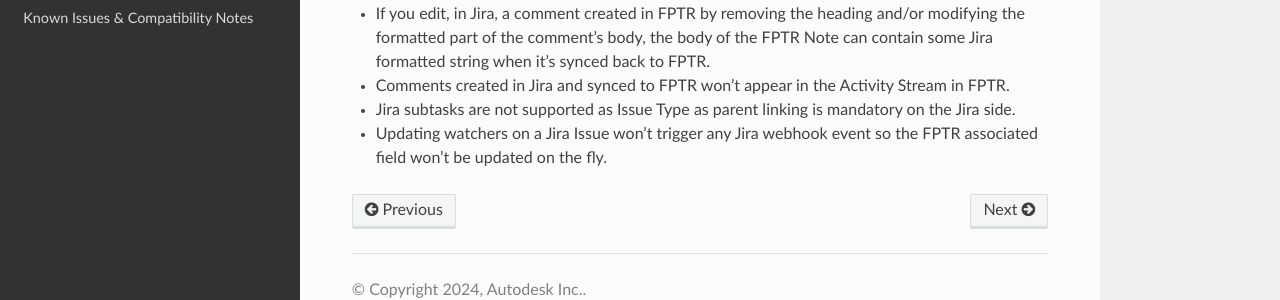
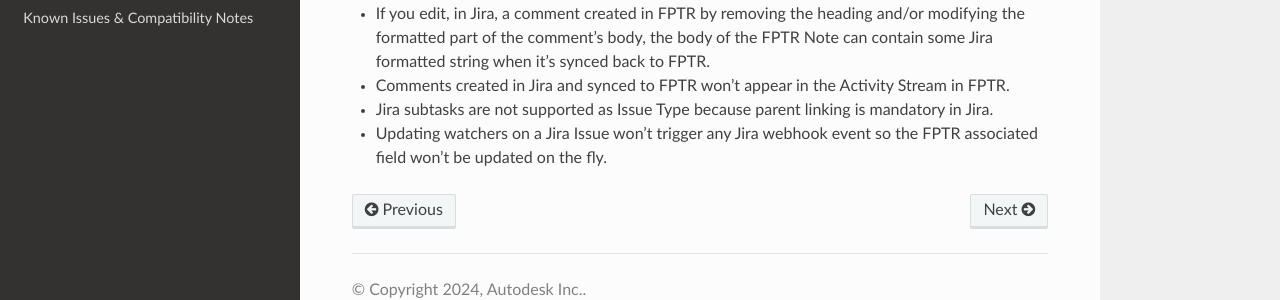
Before and after one commit to shotgunsoftware/sg-jira-bridge, a Sphinx documentation site: the page built from docs/generic_syncer.rst, in a window 1280 px wide and 900 px high, scrolled down 13633 px. Shown: the part 541-841 px from the top of the window. Built offline with Sphinx 7.4.7 and the Read the Docs theme 3.1.0, drawn with Linux system fonts in a browser that asks for light colours.

Commit message:
Update docs/generic_syncer.rst
Co-authored-by: Martin Chesnay <104032692+mchesnay@users.noreply.github.com>

```diff
--- a/docs/generic_syncer.rst
+++ b/docs/generic_syncer.rst
@@ -621,6 +621,6 @@ features have not been implemented yet.
 
 - Comments created in Jira and synced to FPTR won't appear in the Activity Stream in FPTR.
 
-- Jira subtasks are not supported as Issue Type as parent linking is mandatory on the Jira side.
+- Jira subtasks are not supported as Issue Type because parent linking is mandatory in Jira.
 
 - Updating watchers on a Jira Issue won't trigger any Jira webhook event so the FPTR associated field won't be updated on the fly.
```
